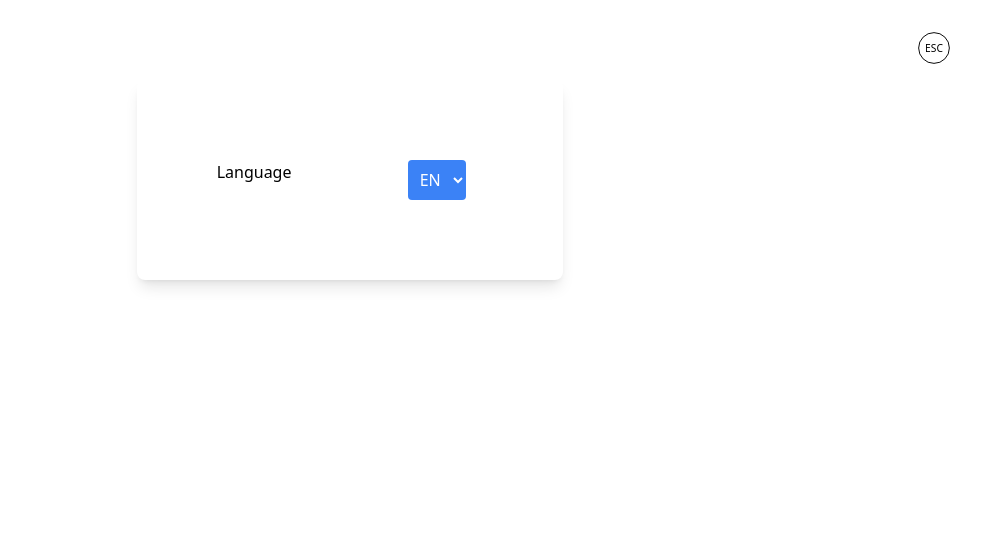
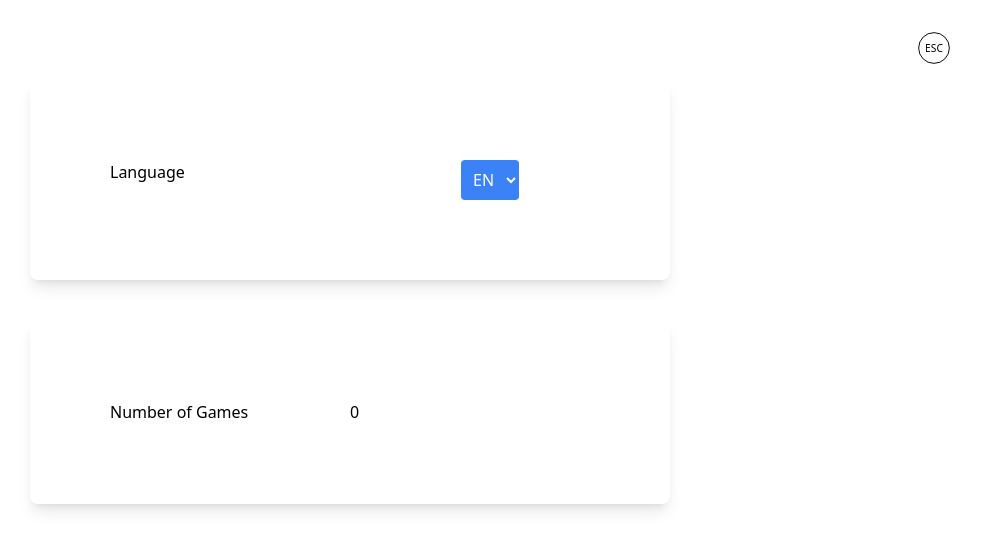
Before and after one commit to henne90gen/yahtzee, a React (Vite) app: page / in a window 1280 px wide. Both pictures are taken after a click on the button 1224 px from the left and 48 px from the top of the page. Shown: the top 550 px of the page, without its empty margins (290-1271 px from the left). Built offline with nearby package versions, Linux system fonts and the light colour scheme.

Commit message:
Added statistics card to SettingsView

```diff
--- a/src/SettingsView.tsx
+++ b/src/SettingsView.tsx
@@ -6,12 +6,11 @@ import {
     updateLanguageSetting,
 } from "./store/settings";
 
-export function SettingsView() {
+function LanguageSettings() {
     const dispatch = useAppDispatch();
     const language = useAppSelector((state) => state.settings.language);
     return (
-        <div className="pt-10 sm:pt-14 md:pt-20 flex justify-center">
-            <div className="grid gap-20 grid-cols-2 justify-center lg:w-1/2 xl:w-1/3 rounded-lg shadow-lg p-5 sm:p-10 md:p-20 bg-white">
+        <div className="grid gap-20 grid-cols-2 justify-center rounded-lg shadow-lg p-5 sm:p-10 md:p-20 bg-white">
             <div>{t("settings_Language")}</div>
             <div className="grid justify-center">
                 <select
@@ -30,6 +29,24 @@ export function SettingsView() {
                 </select>
             </div>
         </div>
+    );
+}
+
+function Statistics() {
+    const games = useAppSelector((state) => state.statistics.games);
+    return (
+        <div className="rounded-lg shadow-lg p-5 sm:p-10 md:p-20 bg-white grid justify-center grid-cols-2">
+            <div>Number of Games</div>
+            <div>{games.length}</div>
+        </div>
+    );
+}
+
+export function SettingsView() {
+    return (
+        <div className="pt-10 sm:pt-14 md:pt-20 grid gap-10 justify-center grid-cols-[75%] md:grid-cols-[40rem]">
+            <LanguageSettings />
+            <Statistics />
         </div>
     );
 }
```
Lines whose indentation alone changed are shown as unchanged.
